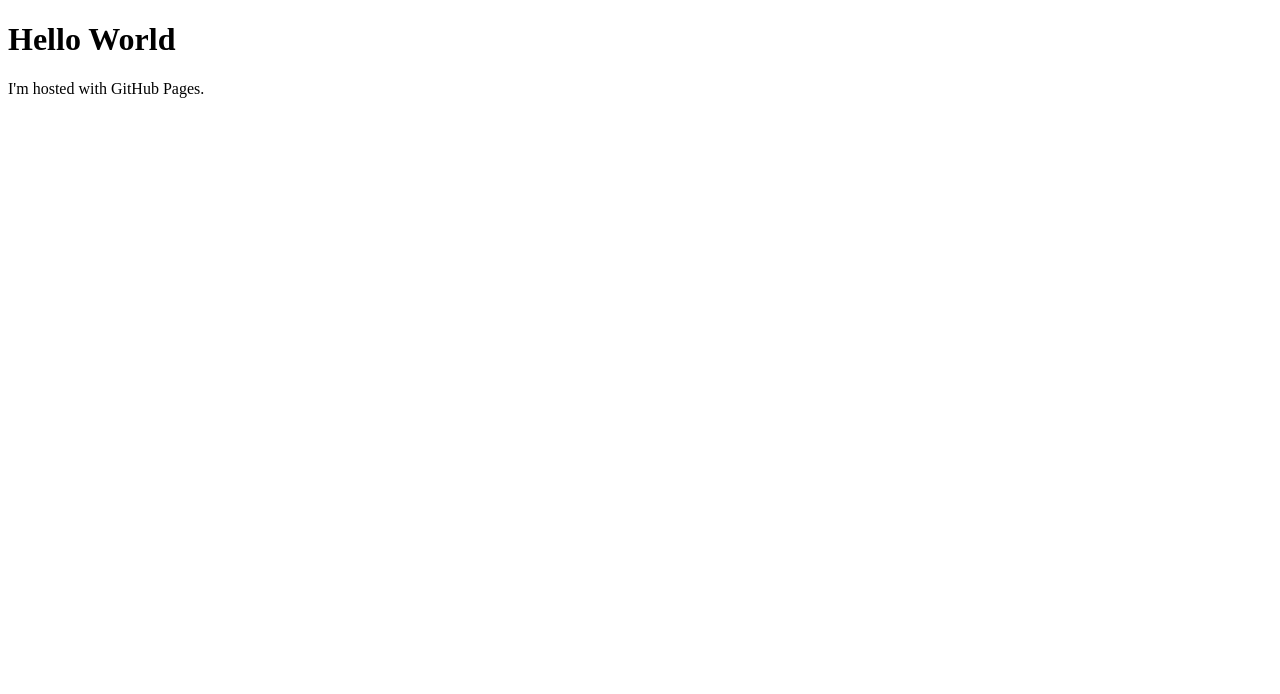
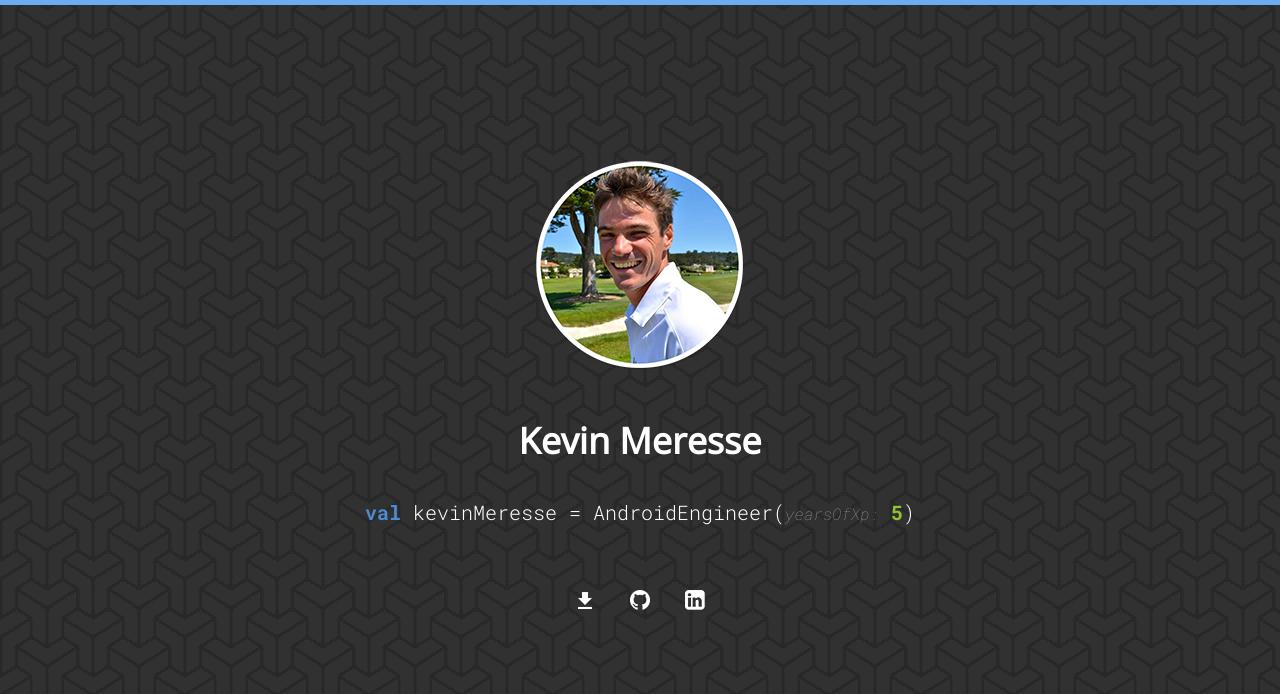
Before and after one commit to kevinmeresse/kevinmeresse.github.io, a plain HTML site: page index.html in a window 1280 px wide. Drawn offline with nearby package versions, Linux system fonts and the light colour scheme.

Commit message:
Initial commit

```diff
--- /dev/null
+++ b/css/main.css
@@ -0,0 +1,90 @@
+html, body {
+	width: 100%;
+    min-height: 100%;
+    height: 100%;
+    margin: 0;
+    padding: 0;
+    border: 0;
+    font-size: 100%;
+    font: inherit;
+    vertical-align: baseline;
+}
+
+body {
+	display: table;
+    box-sizing: inherit;
+
+    background-image: url("../images/bg-escheresque.png");
+    background-color: #000000;
+
+    border-top: 5px solid #6cacf3;
+
+    color: #ffffff;
+    font-family: 'Open Sans', sans-serif;
+    font-size: 1.5em;
+    font-weight: 400;
+    line-height: 1.5;
+}
+
+h3 {
+	font-weight: 300;
+	font-size: 1.25rem;
+	font-family: 'Roboto Mono', monospace;
+}
+
+.hero {
+    text-align: center;
+    display: table-cell;
+    vertical-align: middle;
+}
+
+.hero-inner {
+    text-align: center;
+    display: inline-block;
+    padding: 1.5em;
+}
+
+.container {
+    max-width: 800px;
+    margin-left: auto;
+    margin-right: auto;
+    padding-left: 0.75em;
+    padding-right: 0.75em;
+}
+
+.dark-blue {
+    font-weight: 700;
+    color: #4d8bd2;91c333
+}
+
+.dark-green {
+    font-weight: 700;
+    color: #91c333;
+}
+
+.light-grey {
+    font-weight: 100;
+    font-style: italic;
+    color: #969696;
+    font-size: 1rem;
+}
+
+.social {
+    padding: 1.5em 0;
+}
+
+ul, ol {
+	list-style: none;
+    list-style-type: none;
+    margin: 0;
+    padding: 0;
+}
+
+.social li {
+    display: inline-block;
+    padding: 0 0.6em;
+}
+
+.social a {
+    color: #ffffff;
+}
--- a/index.html
+++ b/index.html
@@ -1,7 +1,26 @@
 <!DOCTYPE html>
 <html>
-<body>
-<h1>Hello World</h1>
-<p>I'm hosted with GitHub Pages.</p>
-</body>
+  <head>
+    <meta charset="utf-8">
+    <meta http-equiv="X-UA-Compatible" content="IE=edge">
+    <meta name="viewport" content="width=device-width, initial-scale=1">
+    <title>Kevin Meresse</title>
+    <meta name="description" content="Preview of Kevin Meresse">
+    <link rel="stylesheet" href="css/main.css">
+    <link href="https://fonts.googleapis.com/css?family=Open+Sans:300,400|Roboto+Mono:100i,300,700" rel="stylesheet">
+  </head>
+  <body>
+    <section class="hero">
+      <div class="hero-inner container">
+        <img src="images/avatar.png" alt="avatar" class="dot">
+        <h1>Kevin Meresse</h1>
+        <h3><span class="dark-blue">val</span> kevinMeresse = AndroidEngineer(<span class="light-grey">yearsOfXp:</span> <span class="dark-green">5</span>)</h3>
+        <ul class="social">
+          <li><a href="files/Kevin_Meresse_2018.pdf" download target="_blank"><img src="images/download.png" alt="Resume"></a></li>
+          <li><a href="http://github.com/kevinmeresse" target="_blank"><img src="images/github.png" alt="Github"></a></li>
+          <li><a href="https://www.linkedin.com/in/kevinmeresse" target="_blank"><img src="images/linkedin.png" alt="LinkedIn"></a></li>
+        </ul>
+      </div>
+    </section>
+  </body>
 </html>
```
Also changed, not shown: images/avatar.png (added), images/bg-escheresque.png (added), images/download.png (added), images/github.png (added), images/linkedin.png (added), images/pdf.png (added), 1 other file.
